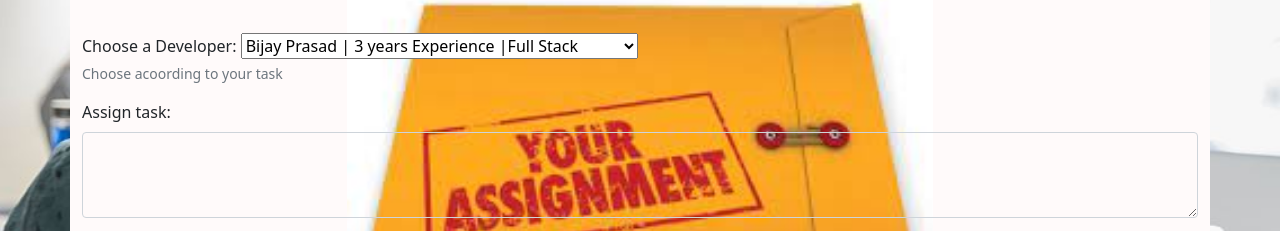
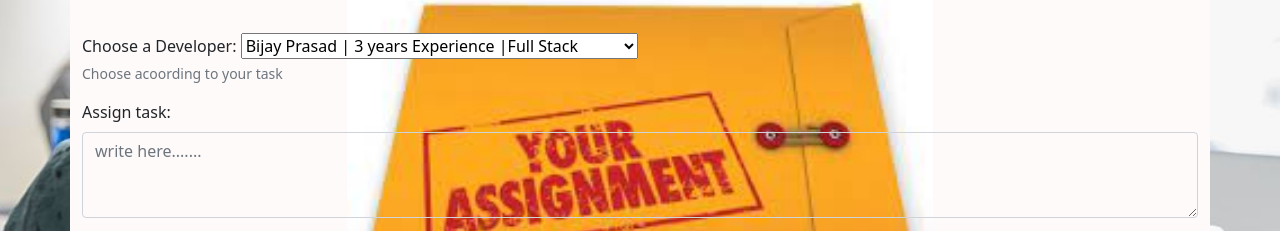
Before and after one commit to Bijay-Prasad/AssignKaro, a plain HTML site: page index.html in a window 1280 px wide. Shown: the part 133-364 px from the top of the page. Drawn offline with nearby package versions, Linux system fonts and the light colour scheme.

Commit message:
Update index.html

```diff
--- a/index.html
+++ b/index.html
@@ -102,7 +102,7 @@ background-size: cover;" >
         </div>
         <div class="mb-3">
             <label for="description" class="form-label">Assign task: </label>
-            <textarea style="color: black; background-color: transparent;" class="form-control" id="description" rows="3"></textarea>
+            <textarea style="color: black; background-color: transparent;" class="form-control" id="description" placeholder="write here......." rows="3"></textarea>
         </div>
 
         <button type="submit" id="add" class="btn btn-primary">Assign Task</button>
```
